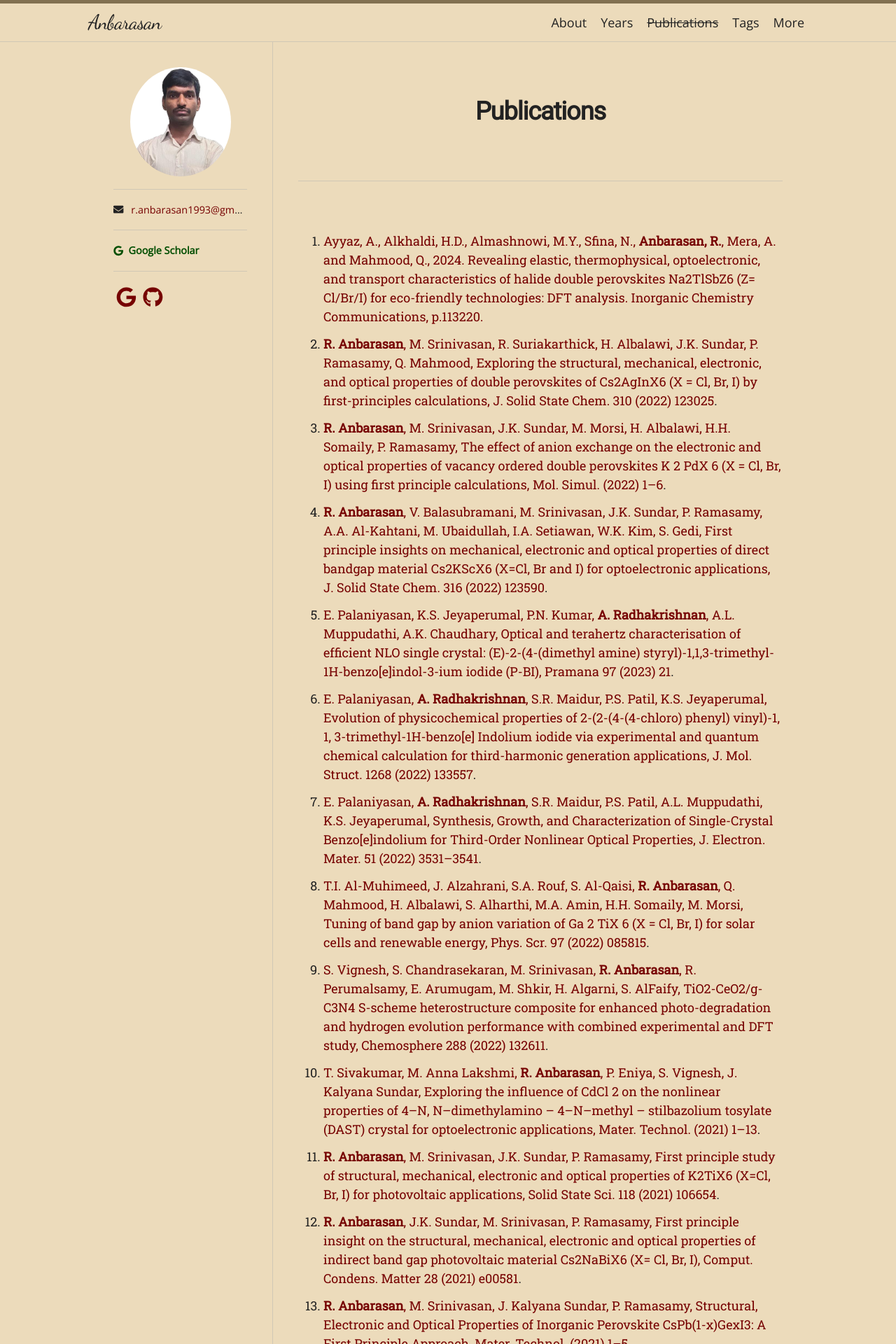
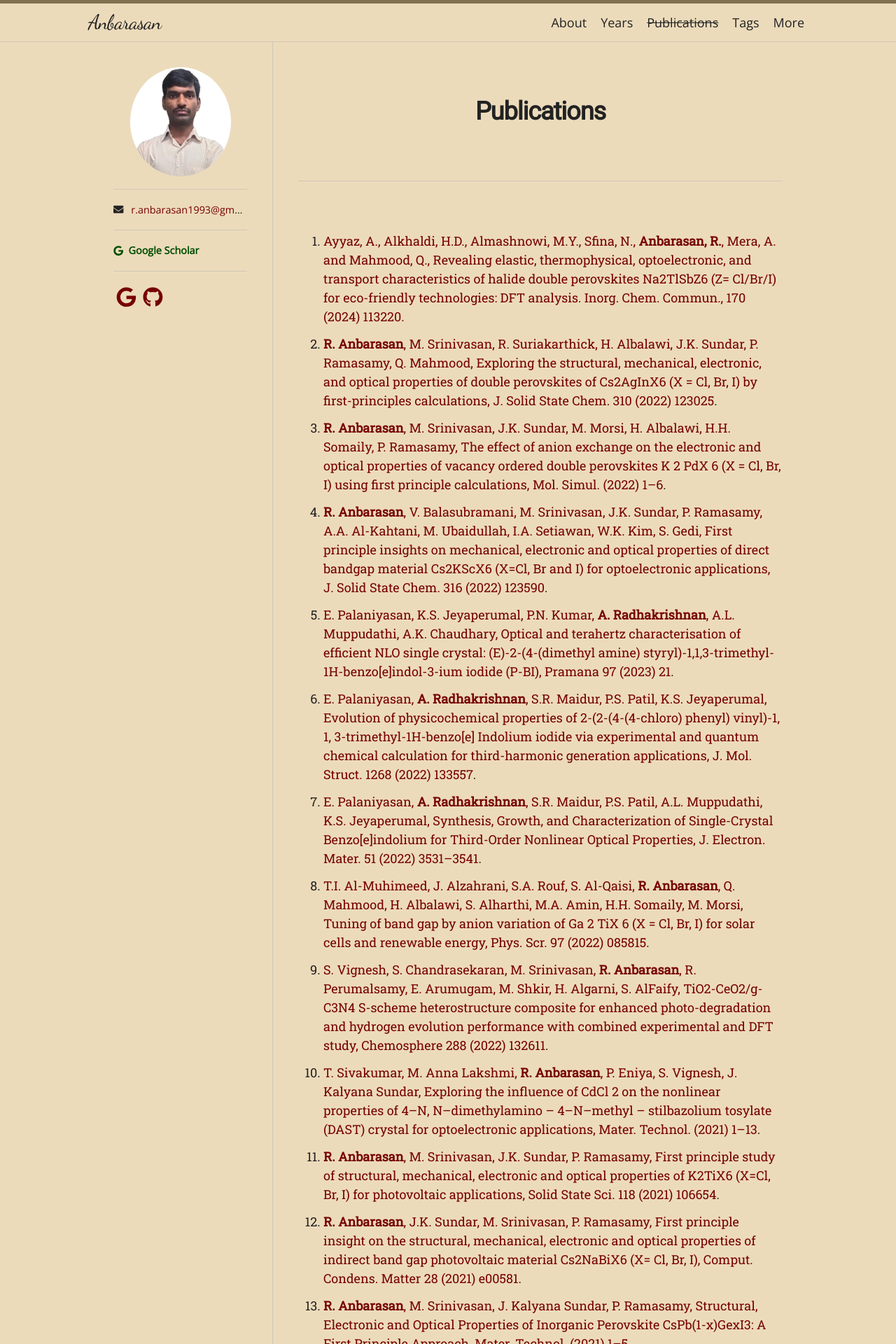
Before and after one commit to anbarasananbu/anbarasan, a Jekyll site: the page built from publications.md, in a window 1280 px wide. Shown: the top 1920 px of the page at 70% size. Built offline with Jekyll 4.4.1, drawn with Linux system fonts in a browser that asks for light colours; nearby versions of some CDN libraries; some web fonts are replaced; a style sheet for code colours, icons or effects is not loaded.

Commit message:
Update publications.md

```diff
--- a/publications.md
+++ b/publications.md
@@ -4,7 +4,7 @@ type: publications
 title: Publications
 permalink: /publications/
 ---
-1. [Ayyaz, A., Alkhaldi, H.D., Almashnowi, M.Y., Sfina, N., **Anbarasan, R.**, Mera, A. and Mahmood, Q., 2024. Revealing elastic, thermophysical, optoelectronic, and transport characteristics of halide double perovskites Na2TlSbZ6 (Z= Cl/Br/I) for eco-friendly technologies: DFT analysis. Inorganic Chemistry Communications, p.113220.](https://doi.org/10.1016/j.inoche.2024.113220)
+1. [Ayyaz, A., Alkhaldi, H.D., Almashnowi, M.Y., Sfina, N., **Anbarasan, R.**, Mera, A. and Mahmood, Q., Revealing elastic, thermophysical, optoelectronic, and transport characteristics of halide double perovskites Na2TlSbZ6 (Z= Cl/Br/I) for eco-friendly technologies: DFT analysis. Inorg. Chem. Commun., 170 (2024) 113220.](https://doi.org/10.1016/j.inoche.2024.113220)
 2.	[**R. Anbarasan**, M. Srinivasan, R. Suriakarthick, H. Albalawi, J.K. Sundar, P. Ramasamy, Q. Mahmood, Exploring the structural, mechanical, electronic, and optical properties of double perovskites of Cs2AgInX6 (X = Cl, Br, I) by first-principles calculations, J. Solid State Chem. 310 (2022) 123025](https://doi.org/10.1016/j.jssc.2022.123025).
 3.	[**R. Anbarasan**, M. Srinivasan, J.K. Sundar, M. Morsi, H. Albalawi, H.H. Somaily, P. Ramasamy, The effect of anion exchange on the electronic and optical properties of vacancy ordered double perovskites K 2 PdX 6 (X = Cl, Br, I) using first principle calculations, Mol. Simul. (2022) 1–6](https://doi.org/10.1080/08927022.2022.2103161).
 4.	[**R. Anbarasan**, V. Balasubramani, M. Srinivasan, J.K. Sundar, P. Ramasamy, A.A. Al-Kahtani, M. Ubaidullah, I.A. Setiawan, W.K. Kim, S. Gedi, First principle insights on mechanical, electronic and optical properties of direct bandgap material Cs2KScX6 (X=Cl, Br and I) for optoelectronic applications, J. Solid State Chem. 316 (2022) 123590](https://doi.org/10.1016/j.jssc.2022.123590).
```
